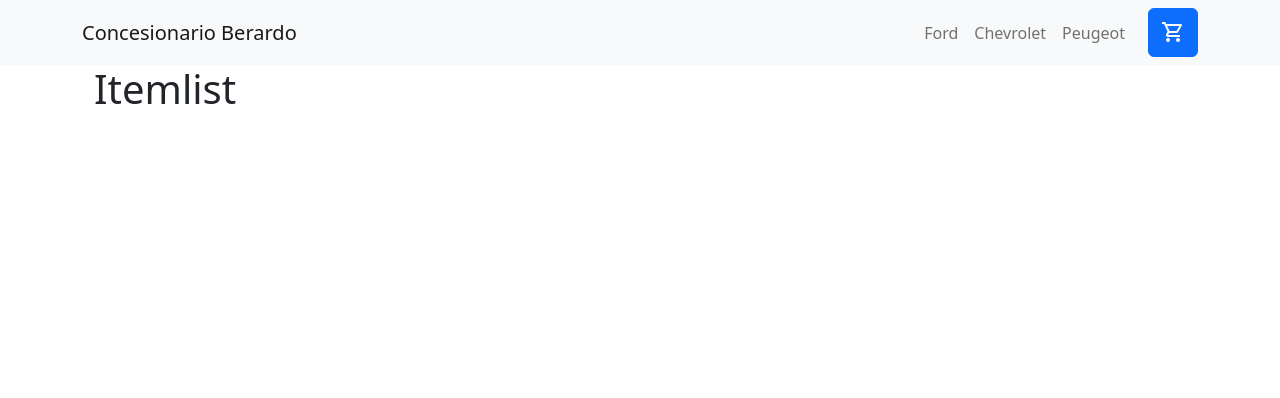
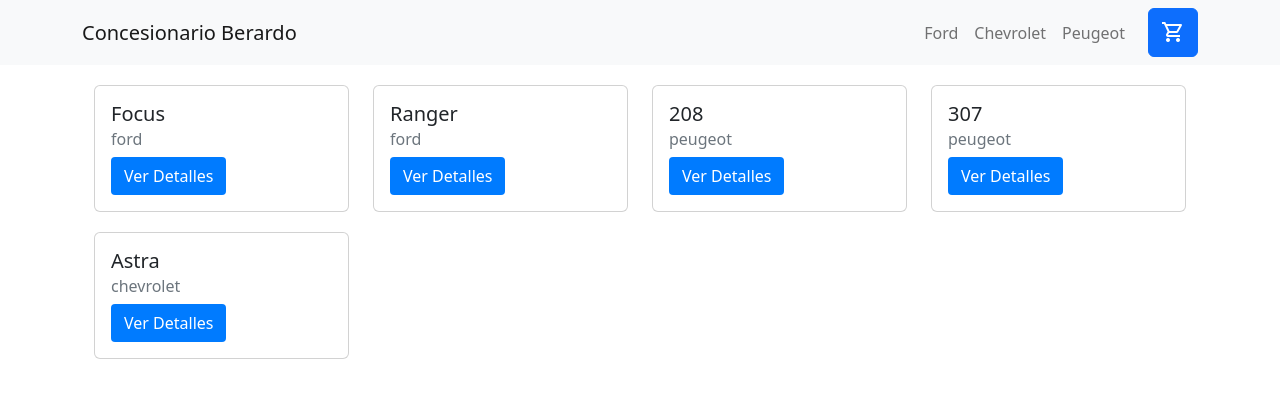
Before and after one commit to Addrianb93/ProyectoFinalCoder, a React (Create React App) app: page / in a window 1280 px wide. Shown: the top 398 px of the page. Built offline with nearby package versions, Linux system fonts and the light colour scheme.

Commit message:
PreEntrega2+Berardo

```diff
--- a/package.json
+++ b/package.json
@@ -3,6 +3,7 @@
   "version": "0.1.0",
   "private": true,
   "dependencies": {
+    "@ngneat/falso": "^6.1.0",
     "@testing-library/jest-dom": "^5.16.5",
     "@testing-library/react": "^13.4.0",
     "@testing-library/user-event": "^13.5.0",
--- a/src/App.js
+++ b/src/App.js
@@ -3,6 +3,8 @@ import NavBar from './components/NavBar';
 import { BrowserRouter } from 'react-router-dom';
 import { Routes , Route } from 'react-router-dom';
 import ItemListContainer from './components/ItemListContainer';
+import ItemDetailContainer from './components/ItemDetailContainer';
+
 
 function App() {
   return (
@@ -11,6 +13,7 @@ function App() {
       <Routes>
         <Route path='/' element={<ItemListContainer/>} />
         <Route path='/category/:id' element={<ItemListContainer/>} />
+        <Route path='/item/:nombre' element={<ItemDetailContainer/>} />
         <Route path='*' element={<h1>Error 404</h1>} />
       </Routes>
     </BrowserRouter>
--- a/src/Estilos.css
+++ b/src/Estilos.css
@@ -11,3 +11,36 @@
 .botonCarrito {
   margin-left: 15px !important;
 }
+
+.botonVehiculos {
+  text-decoration: none;
+  display: inline-block;
+  font-weight: 400;
+  text-align: center;
+  white-space: nowrap;
+  color: #fff;
+  background-color: #007bff;
+  border-color: #007bff;
+  vertical-align: middle;
+  -webkit-user-select: none;
+  -moz-user-select: none;
+  -ms-user-select: none;
+  user-select: none;
+  border: 1px solid transparent;
+  padding: 0.375rem 0.75rem;
+  font-size: 1rem;
+  line-height: 1.5;
+  border-radius: 0.25rem;
+  transition: color .15s ease-in-out,background-color .15s ease-in-out,border-color .15s ease-in-out,box-shadow .15s ease-in-out;
+}
+
+.itemVehiculos {
+  width: 100%;
+  margin: 20px 0px 0px;
+}
+
+.botonVehiculos:hover {
+  color: #fff;
+  background-color: #0069d9;
+    border-color: #0062cc;
+}
--- a/src/components/Item.js
+++ b/src/components/Item.js
@@ -1,12 +1,19 @@
 import React from 'react';
-import Container from 'react-bootstrap/Container';
+import Card from 'react-bootstrap/Card';
+import Col from 'react-bootstrap/Col';
+import { Link } from 'react-router-dom';
 
-function Item({estado}) {
-
+function Item({item}) {
   return (
-    <Container>
-      <h1>Itemlist</h1>
-    </Container>
+            <Col md={3} key={item.id}>
+              <Card className='itemVehiculos' >
+                <Card.Body>
+                  <Card.Title>{item.nombre}</Card.Title>
+                  <Card.Subtitle className="mb-2 text-muted">{item.categoria}</Card.Subtitle>
+                  <Link className='botonVehiculos' variant="primary botonCarrito" to={"/item/"+item.nombre} >Ver Detalles</Link>
+                </Card.Body>
+              </Card>
+            </Col>
   );
 }
 
--- /dev/null
+++ b/src/components/ItemCount.js
@@ -0,0 +1,30 @@
+import React, { useState } from 'react';
+import Button from 'react-bootstrap/Button';
+import ButtonGroup from 'react-bootstrap/ButtonGroup';
+import ButtonToolbar from 'react-bootstrap/ButtonToolbar';
+
+function ItemCount() {
+
+    useState();
+
+    const estado = useState(0);
+    let contador = estado[0];
+    const funcionSumaResta = estado[1];
+
+    let Sumar = () => {
+        funcionSumaResta(contador + 1);
+    }
+    let Resta = () => {
+        funcionSumaResta(contador - 1);
+    }
+  return (
+    <ButtonToolbar aria-label="Toolbar with button groups">
+        <ButtonGroup className="me-2" aria-label="First group">
+            <Button onClick={Resta}>-</Button> <spam className="btn btn-primary">{contador} </spam><Button onClick={Sumar}>+</Button>
+        </ButtonGroup>
+    </ButtonToolbar>
+  );
+}
+
+
+export default ItemCount;
--- /dev/null
+++ b/src/components/ItemDetail.js
@@ -0,0 +1,31 @@
+import React from 'react';
+import Card from 'react-bootstrap/Card';
+import Col from 'react-bootstrap/Col';
+import ItemCount from './ItemCount';
+
+function ItemDetail({detail}) {
+  return (
+
+    detail.map((details) =>{
+      return (
+                  <Col md={12} key={details.id}>
+                    <Card className='itemVehiculos' >
+                      <Card.Body>
+                        <Card.Title>{details.nombre}</Card.Title>
+                        <Card.Subtitle className="mb-2 text-muted">{details.categoria}</Card.Subtitle>
+                        <Card.Text>
+                          {details.descripcion}
+                        </Card.Text>
+                        <ItemCount/>
+                      </Card.Body>
+                    </Card>
+                  </Col>
+
+    )
+    })
+
+
+  );
+}
+
+export default ItemDetail;
--- /dev/null
+++ b/src/components/ItemDetailContainer.js
@@ -0,0 +1,31 @@
+import React from 'react';
+import { useEffect , useState} from 'react';
+import Container from 'react-bootstrap/Container';
+import ItemDetail from './ItemDetail';
+import { getDetailVehiculo } from './utils';
+import { useParams } from 'react-router-dom';
+
+function ItemDetailContainer() {
+
+  const [detail,setDetail] = useState([]);
+  const { nombre } = useParams();
+
+  useEffect(()=>{
+
+      getDetailVehiculo(nombre)
+      .then((respuesta)=>{
+        setDetail(respuesta);
+      })
+      .catch((error)=>{
+        setDetail(error);
+      })
+}, [ nombre ]);
+
+  return (
+    <Container>
+     { detail.length === 0 ? <h1>Cargando...</h1> : <ItemDetail detail={ detail } /> }
+    </Container>
+  );
+}
+
+export default ItemDetailContainer;
--- /dev/null
+++ b/src/components/ItemList.js
@@ -0,0 +1,20 @@
+import React from 'react';
+import Container from 'react-bootstrap/Container';
+import Row from 'react-bootstrap/Row';
+import Item from './Item';
+
+function ItemList({items}) {
+  return (
+    <Container>
+      <Row >
+      {
+        items.map((item) =>{
+          return <Item item={item} />
+        })
+      }
+      </Row>
+    </Container>
+  );
+}
+
+export default ItemList;
--- a/src/components/ItemListContainer.js
+++ b/src/components/ItemListContainer.js
@@ -1,44 +1,39 @@
 import React from 'react';
 import { useEffect , useState} from 'react';
-
 import Container from 'react-bootstrap/Container';
-import Item from './Item';
+import ItemList from './ItemList';
+import { getVehiculos , getVehiculosOrd } from './utils';
 import { useParams } from 'react-router-dom';
-
-let vehiculos = [
-    {id:'ford', nombre: "Focus"},
-    {id:'ford', nombre: "Ranger"},
-    {id:'peugeot', nombre: "208"},
-    {id:'peugeot', nombre: "307"},
-    {id:'chevrolet', nombre: "Astra"}
-];
-
 
 function ItemListContainer() {
 
-  const [estado,setEstado] = useState([]);
+  const [items,setItem] = useState([]);
   const { id } = useParams();
 
   useEffect(()=>{
-    let MostrarVehiculos = new Promise((res)=>{
-      setTimeout(()=>{
-          res(vehiculos)
-      },2000)
-  })
 
-
-  MostrarVehiculos
-  .then((respuesta)=>{
-    setEstado(respuesta);
-  })
-  .catch((error)=>{
-    setEstado(error);
-  })
+    if(id) {
+      getVehiculosOrd( id )
+      .then((respuesta)=>{
+        setItem(respuesta);
+      })
+      .catch((error)=>{
+        setItem(error);
+      })
+    }else{
+      getVehiculos()
+      .then((respuesta)=>{
+        setItem(respuesta);
+      })
+      .catch((error)=>{
+        setItem(error);
+      })
+    }
 }, [ id ]);
 
   return (
     <Container>
-     { estado.length == 0 ? <h1>Cargando...</h1> : <Item estado={estado} /> }
+     { items.length === 0 ? <h1>Cargando...</h1> : <ItemList items={ items } /> }
     </Container>
   );
 }
--- /dev/null
+++ b/src/components/utils.js
@@ -0,0 +1,42 @@
+let vehiculos = [
+    {categoria:'ford', nombre: "Focus", id:'1', descripcion:'Diesel, modelo 2001, turbo' },
+    {categoria:'ford', nombre: "Ranger", id:'2', descripcion:'nafta, modelo 2001, turbo'},
+    {categoria:'peugeot', nombre: "208", id:'3', descripcion:'Diesel, modelo 2001, turbo'},
+    {categoria:'peugeot', nombre: "307", id:'4', descripcion:'Nafta, modelo 2011, turbo'},
+    {categoria:'chevrolet', nombre: "Astra", id:'5', descripcion:'GNC, modelo 2001, turbo'}
+  ];
+
+export const getVehiculosOrd = ( id ) => {
+
+      let pedidoVehiculos = new Promise( (res) => {
+        const carFiltrados = vehiculos.filter( ( vehiculo ) => vehiculo.categoria === id  );
+        setTimeout(() => {
+            res(carFiltrados);
+        }, 2000)
+      } );
+
+      return pedidoVehiculos;
+}
+
+export const getVehiculos = () => {
+
+    let pedidoVehiculos = new Promise( (res) => {
+      setTimeout(() => {
+          res(vehiculos);
+      }, 2000)
+    } );
+
+    return pedidoVehiculos;
+}
+
+export const getDetailVehiculo = ( nombre ) => {
+
+    let pedidoDetailVehiculos = new Promise( (res) => {
+      const carFiltrados = vehiculos.filter( ( vehiculo ) => vehiculo.nombre === nombre  );
+      setTimeout(() => {
+          res(carFiltrados);
+      }, 2000)
+    } );
+
+    return pedidoDetailVehiculos;
+}
```
Also changed, not shown: 1 other file (tests, documents, lock files or other folders).
